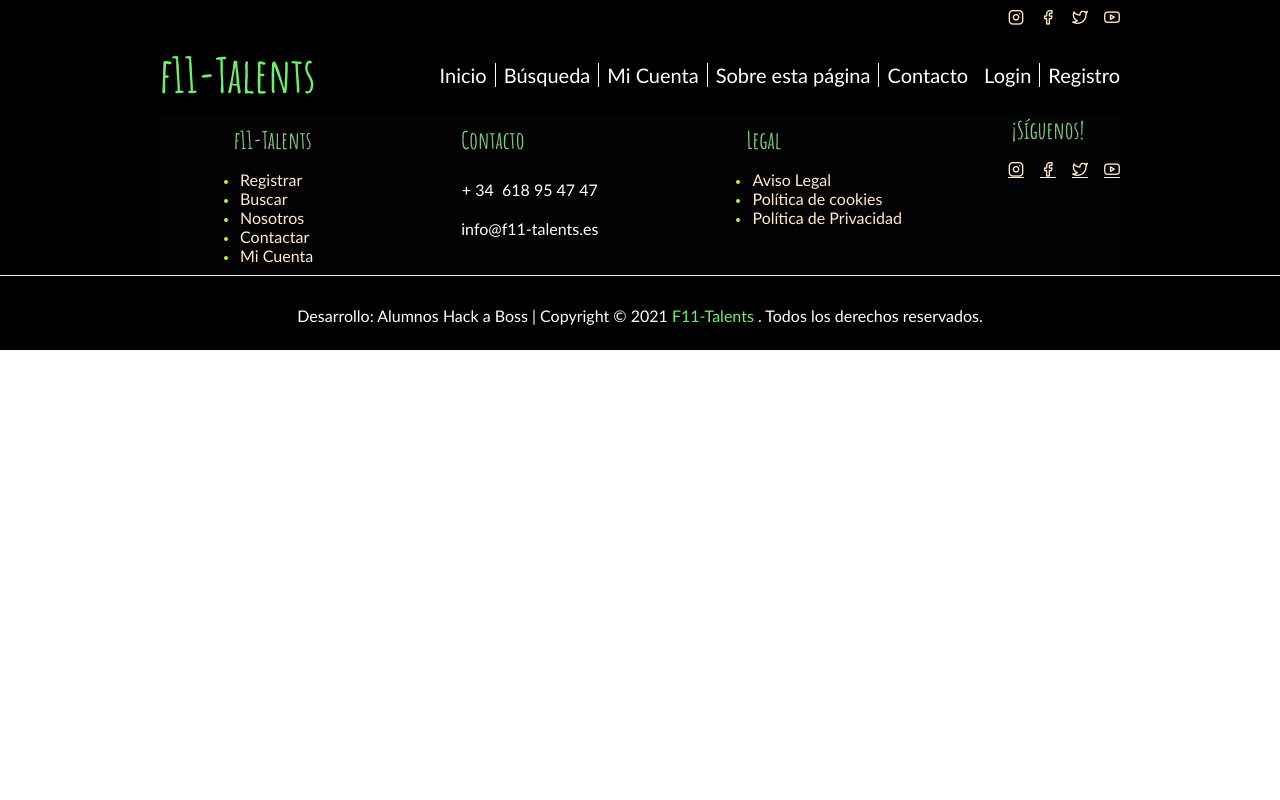
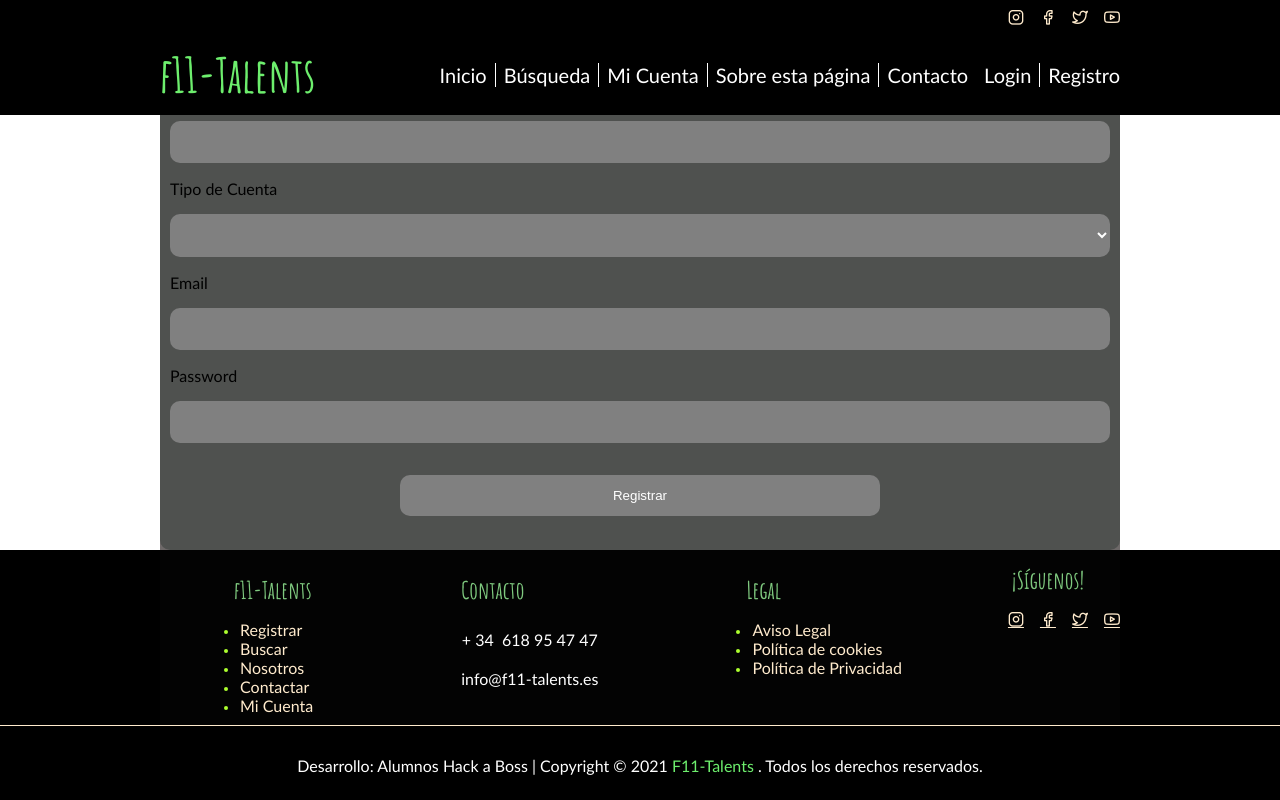
Before and after one commit to silviofurlan/proyecto_ojeador, a React (Create React App) app in the folder f11talents/: page /register in a window 1280 px wide. Built offline with nearby package versions, Linux system fonts and the light colour scheme.

Commit message:
corrección formulario de registro y css

```diff
--- a/f11talents/src/App.css
+++ b/f11talents/src/App.css
@@ -6,7 +6,7 @@
 @import 'footer.css';
 
 @font-face {
-    font-family:'Amatic SC';
+  font-family: 'Amatic SC';
   src: url('fonts/AmaticSC-Bold.eot');
   src: url('fonts/AmaticSC-Bold.eot?#iefix') format('embedded-opentype'),
     url('fonts/AmaticSC-Bold.woff2') format('woff2'),
@@ -20,7 +20,7 @@
 }
 
 @font-face {
-    font-family:'Amatic SC';
+  font-family: 'Amatic SC';
   src: url('fonts/AmaticSC-Regular.eot');
   src: url('fonts/AmaticSC-Regular.eot?#iefix') format('embedded-opentype'),
     url('fonts/AmaticSC-Regular.woff2') format('woff2'),
@@ -39,13 +39,13 @@
   box-sizing: border-box;
 }
 
-
 body {
-    font-family: 'Trebuchet MS', 'Lucida Sans Unicode', 'Lucida Grande', 'Lucida Sans', Arial, sans-serif;
-
+  font-family: 'Trebuchet MS', 'Lucida Sans Unicode', 'Lucida Grande',
+    'Lucida Sans', Arial, sans-serif;
 }
 
-h1, h2{
+h1,
+h2 {
   font-family: 'Amatic SC', 'Courier New', Courier, monospace;
   color: #7fc97f;
   font-weight: bold;
@@ -56,7 +56,6 @@ section > ul {
   list-style: none;
   padding: 0;
 }
-
 
 /******************* Seccion Banner *****************/
 
@@ -74,15 +73,14 @@ section > ul {
 }
 
 #intro::before {
-    content: "";
+  content: '';
   position: absolute;
   top: 0;
-    left:0;
+  left: 0;
   width: 100%;
   height: 100%;
-    background-color: rgba(0,0,0,0.50);
+  background-color: rgba(0, 0, 0, 0.5);
 }
-
 
 /* h1 está por debajo del fondo */
 #intro h1 {
@@ -90,33 +88,31 @@ section > ul {
   position: relative;
   color: white;
   font-size: 50px;
-    font-family: 'Trebuchet MS', 'Lucida Sans Unicode', 'Lucida Grande', 'Lucida Sans', Arial, sans-serif;
+  font-family: 'Trebuchet MS', 'Lucida Sans Unicode', 'Lucida Grande',
+    'Lucida Sans', Arial, sans-serif;
 }
 
-#intro h1 span{
-    animation: fadeEnter .5s ease both 0.25s;
+#intro h1 span {
+  animation: fadeEnter 0.5s ease both 0.25s;
   display: block;
 }
 
-
-#intro .logo{
+#intro .logo {
   font-size: 1em;
 }
 
 #intro h1 strong {
   display: block;
   color: #7fc97f;
-    font-family:'Amatic SC';
+  font-family: 'Amatic SC';
   text-align: center;
 }
 
-#intro .logo{
-    animation: fadeEnter .5s ease both 0.25s;
+#intro .logo {
+  animation: fadeEnter 0.5s ease both 0.25s;
   display: block;
   justify-content: center;
-
 }
-
 
 /******************* main *****************/
 main section h1 {
@@ -129,13 +125,12 @@ main > section {
 }
 
 /******************* Seccion 1 *****************/
-#contenedor-Registro{
+#contenedor-Registro {
   background-color: rgb(110, 105, 105);
   display: flex;
   margin: auto;
   max-width: 960px;
   min-height: 480px;
-
 }
 
 #contenedor-Registro > section {
@@ -149,26 +144,21 @@ main > section {
   text-transform: uppercase;
   display: block;
   font-size: 40px;
-
 }
 
 .formRegistro {
-    background-color:rgb(79, 81, 79);
+  background-color: rgb(79, 81, 79);
   border-radius: 10px;
   width: 100%;
   height: 550px;
-
 }
-
 
 /* FORMULARIO REGISTRO */
 
-.formRegistro label{
+.formRegistro label {
   font-size: bold;
   display: block;
   margin: 1em 0;
-
-
 }
 
 .formRegistro input {
@@ -183,12 +173,20 @@ main > section {
   color: white;
 }
 
-.formRegistro input::placeholder {
-    color: darkgray;
+.formRegistro select {
+  background-color: gray;
+  display: inline-block;
+  margin: 0 auto;
+  border-radius: 10px;
+  border: none;
+  width: 100%;
+  padding: 1em;
+  outline: none;
+  color: white;
 }
 
 .formRegistro button {
-    background:  gray;
+  background: gray;
   color: white;
   bottom: gray;
   display: block;
@@ -197,11 +195,10 @@ main > section {
   border-radius: 10px;
   border: none;
   padding: 1em 16em;
-
 }
 
 /******************* Seccion 2 *****************/
-#contenedor-CasosBusqueda{
+#contenedor-CasosBusqueda {
   background-color: rgb(71, 70, 70);
   display: flex;
   margin: auto;
@@ -214,10 +211,9 @@ main > section {
   padding: 10px;
 }
 
-
 /* Contenedor Casos de Éxito */
 .casosExito {
-    background-color:rgb(253, 245, 233);
+  background-color: rgb(253, 245, 233);
   border-radius: 10px;
   max-width: 960px;
   min-height: 380px;
@@ -247,7 +243,6 @@ main > section {
 .casosExito .nombreExito p {
   color: black;
   text-align: center;
-
 }
 
 .casosExito .descripcion {
@@ -256,37 +251,32 @@ main > section {
   margin: auto;
   width: 480px;
   height: 280px;
-
-
 }
-
 
 .casosExito h1 {
   text-align: center;
 }
 
-.casosExito .descripcion, h2 {
+.casosExito .descripcion,
+h2 {
   padding: 10px;
 }
-.casosExito .descripcion, p{
+.casosExito .descripcion,
+p {
   color: white;
   padding: 10px;
 }
 
 .casosExito li {
   margin-bottom: 10px;
-
 }
-
-
 
 /* Contenedor Formulario */
 .formBusqueda {
-    background-color:rgb(253, 245, 233);
+  background-color: rgb(253, 245, 233);
   border-radius: 10px;
   width: 480px;
   height: 580px;
-
 }
 
 .formBusqueda h1 {
@@ -298,7 +288,6 @@ main > section {
   font-weight: bold;
   display: block;
   margin: 1rem 0;
-
 }
 
 .formBusqueda input {
@@ -311,9 +300,7 @@ main > section {
   padding: 1rem;
   outline: none;
   color: white;
-
 }
-
 
 .formBusqueda input::placeholder {
   color: darkgray;
@@ -328,10 +315,9 @@ main > section {
   padding: 1rem 4rem;
   margin-left: auto;
   margin-right: auto;
-    margin-top:3rem;
+  margin-top: 3rem;
   display: block;
 }
-
 
 /******************* Seccion 3 *****************/
 #contenedor-FuncionApp {
@@ -341,47 +327,42 @@ main > section {
 }
 
 .comoFunciona {
-    background-color:rgb(97, 112, 97);
+  background-color: rgb(97, 112, 97);
   border-radius: 10px;
   padding: 10px;
   width: 100%;
   margin-bottom: 10px;
-
 }
 
 .comoFunciona h1 {
   text-align: center;
 }
 
-
-
- .comoFunciona ul{
+.comoFunciona ul {
   display: flex;
   gap: 10px;
 }
 
 .pasos {
-    background-color:green;
+  background-color: green;
   padding: 20px;
   display: flex;
   border-radius: 10px;
 }
 
-.pasos p{
+.pasos p {
   color: white;
-    margin-left: .5rem;
+  margin-left: 0.5rem;
 }
 
 .quienDirigida {
-    background-color:rgb(250, 253, 250);
+  background-color: rgb(250, 253, 250);
   border-radius: 10px;
-    margin:  auto;
+  margin: auto;
   padding: 10px;
   width: 940px;
   height: 450px;
   margin-bottom: 10px;
-
-
 }
 
 .quienDirigida ul {
@@ -401,7 +382,6 @@ main > section {
   height: 370px;
 
   border-radius: 10px;
-
 }
 
 .quienDirigida .videoInicio {
@@ -417,11 +397,9 @@ main > section {
   background-color: rgb(95, 94, 92);
 }
 
-
-
 /******************* Seccion 4 *****************/
 #contenedor-ContactarMapa {
-    background-color:rgb(179, 226, 179);
+  background-color: rgb(179, 226, 179);
   display: flex;
   margin: auto;
   max-width: 960px;
@@ -429,15 +407,13 @@ main > section {
   gap: 10px;
 }
 
-
 .contactar {
-    background-color:rgb(122, 124, 122);
+  background-color: rgb(122, 124, 122);
   border-radius: 10px;
   width: 480px;
   height: 480px;
   padding: 10px;
 }
-
 
 .contactar h1 {
   text-align: center;
@@ -449,7 +425,6 @@ main > section {
   font-weight: bold;
   display: block;
   margin: 1rem 0;
-
 }
 
 .formContactar input {
@@ -462,15 +437,13 @@ main > section {
   padding: 1rem;
   outline: none;
   color: white;
-
 }
-
 
 .formContactar input::placeholder {
   color: darkgray;
 }
 
-  .formContactar textarea{
+.formContactar textarea {
   background-color: rgb(231, 227, 227);
   display: inline-block;
   border-radius: 10px;
@@ -480,25 +453,23 @@ main > section {
   padding: 1rem;
   outline: none;
   color: white;
-
 }
 .formContactar button {
   background: rgb(231, 227, 227);
   font-weight: bold;
-    color:gray;
+  color: gray;
   border-radius: 10px;
   border: none;
   padding: 1rem 4rem;
   margin-left: auto;
   margin-right: auto;
-    margin-top:3rem;
+  margin-top: 3rem;
   display: block;
 }
 
-
 /* Mapa  */
 .mapa {
-    background-color:rgb(37, 59, 37);
+  background-color: rgb(37, 59, 37);
   border-radius: 10px;
   width: 480px;
   height: 480px;
@@ -508,7 +479,6 @@ main > section {
 .mapa h1 {
   text-align: center;
 }
-
 
 /* .App {
   text-align: center;
--- a/f11talents/src/components/RegisterForm.js
+++ b/f11talents/src/components/RegisterForm.js
@@ -34,7 +34,8 @@ export const RegisterForm = (props) => {
   }
 
   return (
-    <>
+    <section id='contenedor-Registro'>
+      <section className='formRegistro'>
         <h2>Registro</h2>
         <form onSubmit={onSubmit}>
           <label htmlFor='name'>Nombre</label>
@@ -45,20 +46,20 @@ export const RegisterForm = (props) => {
             value={user_name}
             onChange={(e) => setUserName(e.target.value)}
           />
-        <label htmlFor='name'>Tipo de Cuenta</label>
+          <label for='name'>Tipo de Cuenta</label>
           <select
             id='role'
             value={user_role}
             onChange={(e) => setUserRole(e.target.value)}
           >
             {' '}
-          <option value='' disabled>
-            Tipo de cuenta
-          </option>
+            <option value='' disabled></option>
             <option value='family'>Familia</option>
             <option value='scout'>Ojeador</option>
           </select>
-        <label htmlFor='email'>email</label>
+          {/*################################################### */}
+
+          <label htmlFor='email'>Email</label>
           <input
             type='text'
             name='email'
@@ -66,7 +67,7 @@ export const RegisterForm = (props) => {
             value={email}
             onChange={(e) => setEmail(e.target.value)}
           />
-        <label htmlFor='password'>password</label>
+          <label htmlFor='password'>Password</label>
           <input
             type='password'
             name='password'
@@ -74,10 +75,9 @@ export const RegisterForm = (props) => {
             value={password}
             onChange={(e) => setPassword(e.target.value)}
           />
-        <button type='submit'>Enviar</button>
-        <br />
-        <br />
+          <button type='submit'>Registrar</button>
         </form>
-    </>
+      </section>
+    </section>
   );
 };
```
Also changed, not shown: f11talents/src/index.html (+14 -14 lines). Lines whose indentation alone changed are shown as unchanged.
